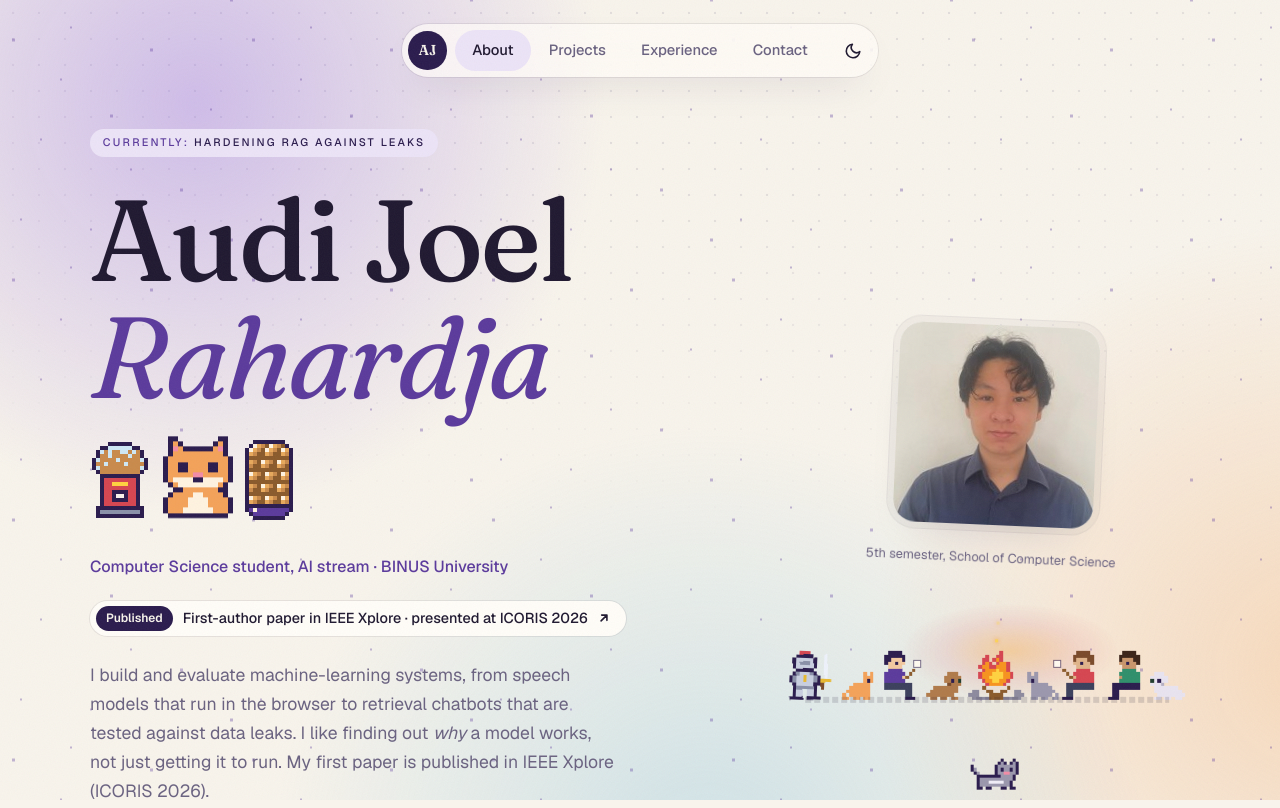
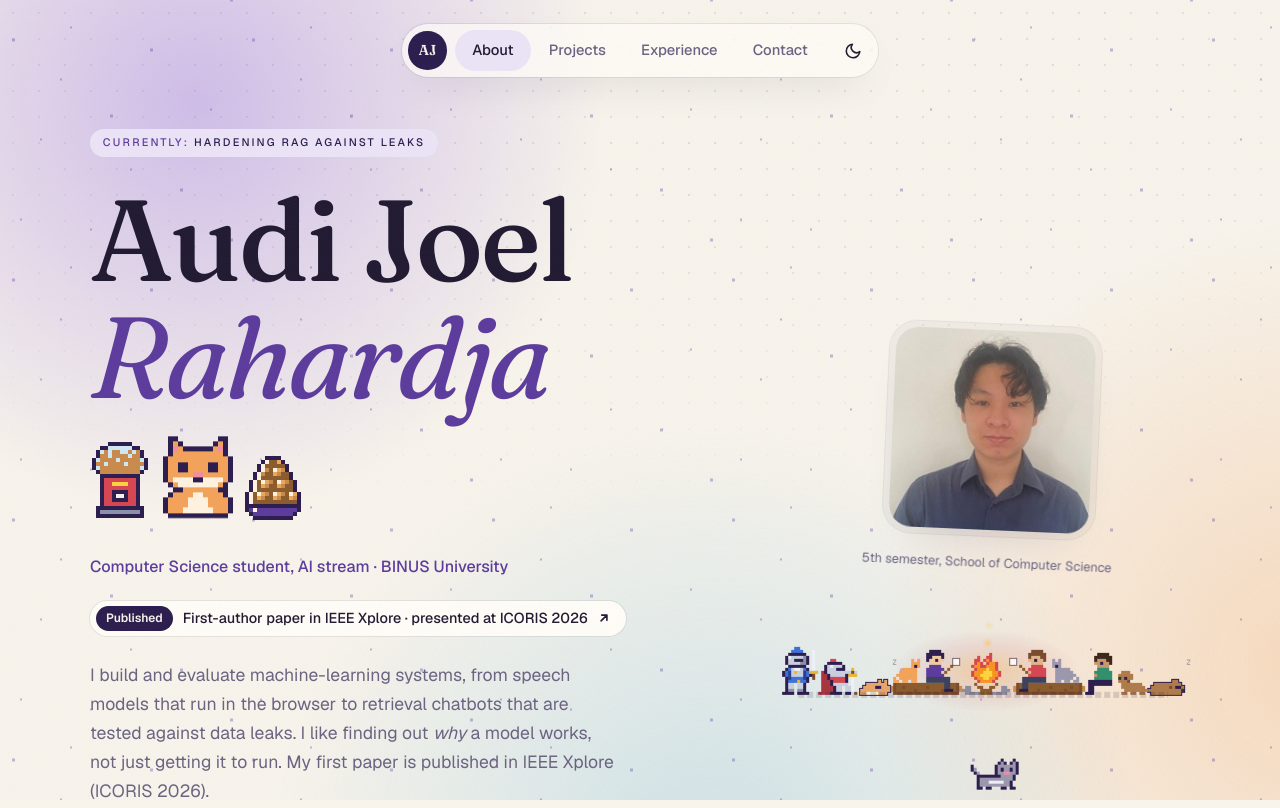
Before and after one commit to AudiJRahardja/portfolio, a plain HTML site: page index.html in a window 1280 px wide. Shown: the top 808 px of the page. Drawn offline with nearby package versions, Linux system fonts and the light colour scheme; no server answers.

Commit message:
Campfire: log benches, sleeping cat and dog, kneeling red-caped knight; silver-blue knight; bite hill
- Bite tower is now a rounded hill of bites with a highlight down the left slope
- Two long log benches; friends and cats sit on them, one friend and a dog sit on the ground
- Sleeping cat and dog with floating z's (click: snore / five more minutes)
- New kneeling knight: red cape and plume, hands on the hilt of a sword planted in the ground
- Standing knight redrawn: silver armour, blue plume, shoulder plates and tabard, gold emblem
- Scene re-laid out (134x34), fits from 360px with no horizontal scroll

```diff
--- a/index.html
+++ b/index.html
@@ -23,7 +23,7 @@
     <link rel="preconnect" href="https://fonts.googleapis.com">
     <link rel="preconnect" href="https://fonts.gstatic.com" crossorigin>
     <link href="https://fonts.googleapis.com/css2?family=Fraunces:ital,opsz,wght@0,9..144,400..700;1,9..144,400..600&family=Geist:wght@400;500;600&family=Silkscreen&display=swap" rel="stylesheet">
-    <link rel="stylesheet" href="style.css?v=mwyxys2p">
+    <link rel="stylesheet" href="style.css?v=mwyyd0fj">
 </head>
 <body>
     <a class="skip-link" href="#main">Skip to content</a>
@@ -586,7 +586,7 @@
         </div>
     </footer>
 
-    <script defer src="pixel.js?v=mwyxys2p"></script>
-    <script defer src="script.js?v=mwyxys2p"></script>
+    <script defer src="pixel.js?v=mwyyd0fj"></script>
+    <script defer src="script.js?v=mwyyd0fj"></script>
 </body>
 </html>
--- a/pixel.js
+++ b/pixel.js
@@ -15,6 +15,7 @@
         // feeder + campfire
         l: '#cfe8f5', c: '#c98a4b', m: '#8a5a2b', v: '#5b3a9c', z: '#8d8a9e',
         a: '#f7931e', Y: '#ffd23f', f: '#f2c9a0', S: '#5b3a9c', P: '#3b3f5c', D: '#b07a4a', L: '#7a4a2a',
+        B: '#3d6fd8', N: '#23408f', R: '#a8323e',
     };
     const BIG_TOP = [
         '..kk........kk..',
@@ -67,20 +68,23 @@
     const SPRITES = {
         catA: [...CAT_TOP, '..kk.kk...kk.kk.'],
         catB: [...CAT_TOP, '...kk.kk.kk.kk..'],
+        // standing knight: silver armour, blue plume, tabard and shoulder plates, gold emblem
         knight: [
-            '...rrr......',
-            '..kkkkk...b.',
-            '.ksssssk..b.',
-            '.ksdddsk..b.',
-            '.ksssssk..b.',
-            '..kkkkk...b.',
-            '.kdsssdk..b.',
-            'kdssgssdk.b.',
-            'kdssgssdkggg',
-            '.kssssskkh..',
-            '.kdddddk.h..',
+            '....BB......',
+            '...BBBB...b.',
+            '..kkkkkk..b.',
+            '.kbssssdk.b.',
+            '.ksskkkdk.b.',
+            '.kssssddk.b.',
+            '..kkkkkk..b.',
+            '.kBsbbsBk.b.',
+            'kBNsgssNBggg',
+            'kBNssssNBkh.',
+            '.kNBBBBNk.h.',
+            '.kBBBgBBk...',
             '.kss.ssk....',
             '.kss.ssk....',
+            '.kdd.ddk....',
             'kkkk.kkkk...',
         ],
         onigiri: [
@@ -125,30 +129,64 @@
             '.kkkkkkkkkkkk.',
         ],
         // neat rectangular stack of kibble with a shine stripe, in a glossy bowl
-        // neat stack of round cat bites (brick pattern, each with a highlight), in a glossy bowl
+        // a rounded hill of cat bites (brick pattern, highlight down the left slope) in a glossy bowl
         tower: [
-            '..kkkkkkkk..',
-            '.kwucmwucmk.',
-            'kwucmwucmwuk',
-            'kucmmucmmuck',
-            'kmmmmmmmmmmk',
-            'kucmwucmwuck',
-            'kcmmucmmucmk',
-            'kmmmmmmmmmmk',
-            'kwucmwucmwuk',
-            'kucmmucmmuck',
-            'kmmmmmmmmmmk',
-            'kucmwucmwuck',
-            'kcmmucmmucmk',
-            'kmmmmmmmmmmk',
-            'kwucmwucmwuk',
-            'kucmmucmmuck',
-            'kkkkkkkkkkkk',
-            'kvwvvvvvvvvk',
-            '.kvvvvvvvvk.',
-            '..kkkkkkkk..',
+            '.....kkkk.....',
+            '....kwmmuk....',
+            '...kwmmmmmk...',
+            '...kwcmwuck...',
+            '..kwcmmucmmk..',
+            '..kwmmmmmmmk..',
+            '.kwmwucmwucmk.',
+            '.kwmucmmucmmk.',
+            '.kwmmmmmmmmmk.',
+            'kwmwucmwucmwuk',
+            'kwmucmmucmmuck',
+            'kwmmmmmmmmmmmk',
+            'kkkkkkkkkkkkkk',
+            'kvwvvvvvvvvvvk',
+            '.kvvvvvvvvvvk.',
+            '..kkkkkkkkkk..',
         ],
         bite: ['mc', 'cm'],
+        // kneeling knight: red cape and plume, hands on the hilt of a sword planted in the ground
+        knightKneel: [
+            '....rr........',
+            '...kkkkk......',
+            '..ksbsssk.....',
+            '..kssskkk..g..',
+            '.Rksssssssshs.',
+            '.RRkssssskggg.',
+            '.RRkrrrrrk.b..',
+            '.RRRkrrrrk.b..',
+            '.RRRksssss.b..',
+            '.RRRRkss.ssb..',
+            '.RRRRkss.ssb..',
+            'RRRRkkkk.kkbm.',
+        ],
+        // long log bench
+        bench: [
+            '.LmmmmmmmmmmmmmmmmmmmmL.',
+            'cLmmLmmmmmmmLmmmmmmLmmLc',
+            'cLmmmmmmLmmmmmmmmLmmmmLc',
+            '.LLLLLLLLLLLLLLLLLLLLLL.',
+        ],
+        // curled-up sleeping cat
+        sleepCat: [
+            '......o.o.',
+            '..ooooooo.',
+            '.ooookkooo',
+            'oooooooooo',
+            'oowwwwooo.',
+        ],
+        // stretched-out sleeping dog
+        sleepDog: [
+            '........DD..',
+            '..DDDDDDDDD.',
+            '.DDDDDDLDkkD',
+            'DDDDDDDDDDDn',
+            '.DDDDDDDDDD.',
+        ],
 
         // campfire scene
         person: PERSON,
@@ -512,65 +550,69 @@
     });
 
     // ---------- campfire scene (under the profile picture) ----------
+    // Layout is in scene pixels (W x H); ground is the bottom row. Logs are benches.
     document.querySelectorAll('[data-campfire]').forEach((scene) => {
-        // px per pixel, chosen so the scene fits the screen; OX shifts everything right to leave room for the knight
-        const S = window.innerWidth < 420 ? 2.75 : window.innerWidth < 640 ? 3 : 3.5, OX = 13, W = 100 + OX, H = 32;
+        const W = 134, H = 34;
+        const S = window.innerWidth < 420 ? 2.3 : window.innerWidth < 640 ? 2.6 : 3; // px per pixel, so it fits the screen
         scene.style.width = `${W * S}px`;
         scene.style.height = `${H * S}px`;
-        const at = (el, x, y) => { el.style.left = `${(x + OX) * S}px`; el.style.top = `${y * S}px`; scene.append(el); return el; };
+        const at = (el, x, y) => { el.style.left = `${x * S}px`; el.style.top = `${y * S}px`; scene.append(el); return el; };
+        const deco = (sprite, x, y, cls, pal) => {
+            const d = document.createElement('span');
+            d.className = cls;
+            d.innerHTML = svg(sprite, S, pal);
+            return at(d, x, y);
+        };
 
-        // the knight stands guard at the left end of the camp
-        const kslot = document.createElement('span');
-        kslot.className = 'knight-slot';
-        at(kslot, -OX, 18);
-        makeKnight(kslot, S);
-
+        const FIRE_X = 63, FIRE_Y = 20; // flames top-left
         const glow = document.createElement('span');
         glow.className = 'cf-glow';
         glow.style.width = `${64 * S}px`;
         glow.style.height = `${28 * S}px`;
-        at(glow, 18, 4);
+        at(glow, FIRE_X + 5 - 32, FIRE_Y + 6 - 14);
 
-        const chatter = (btn, lines) => {
+        const chatter = (btn, lines, cls = 'hop') => {
             const bb = btn.querySelector('.px-bubble');
             let i = 0, t;
             btn.addEventListener('click', () => {
                 bb.textContent = lines[i++ % lines.length];
                 btn.classList.add('talking');
-                btn.classList.remove('hop'); void btn.offsetWidth; btn.classList.add('hop');
+                btn.classList.remove(cls); void btn.offsetWidth; btn.classList.add(cls);
                 clearTimeout(t);
                 t = setTimeout(() => btn.classList.remove('talking'), 1700);
                 say(bb.textContent);
             });
         };
-        const actor = (sprite, x, y, label, lines, { flip = false, pal } = {}) => {
+        const actor = (sprite, x, y, label, lines, { flip = false, pal, cls = 'cf-actor', anim = 'hop' } = {}) => {
             const b = document.createElement('button');
             b.type = 'button';
-            b.className = 'cf-actor';
+            b.className = cls;
             b.setAttribute('aria-label', label);
             b.innerHTML = `<span class="cf-sprite${flip ? ' cf-flip' : ''}">${svg(sprite, S, pal)}</span><span class="px-bubble" aria-hidden="true"></span>`;
             at(b, x, y);
-            chatter(b, lines);
+            chatter(b, lines, anim);
             return b;
         };
 
+        // benches first, so everyone sitting on them is drawn in front
+        deco('bench', 36, 30, 'cf-bench');
+        deco('bench', 77, 30, 'cf-bench');
+
         // fire: logs + 3 flickering frames, clickable to stoke
-        const logs = document.createElement('span');
-        logs.className = 'cf-logs';
-        logs.innerHTML = svg('logs', S);
-        at(logs, 38, 28);
+        deco('logs', FIRE_X - 3, 30, 'cf-logs');
         const fire = document.createElement('button');
         fire.type = 'button';
         fire.className = 'cf-fire';
         fire.setAttribute('aria-label', 'Stoke the campfire');
+        fire.style.width = fire.style.height = `${10 * S}px`;
         fire.innerHTML = `<span class="cf-flame">${svg('fire1', S)}</span><span class="cf-flame">${svg('fire2', S)}</span><span class="cf-flame">${svg('fire3', S)}</span><span class="px-bubble" aria-hidden="true"></span>`;
-        at(fire, 41, 18);
+        at(fire, FIRE_X, FIRE_Y);
 
         const spark = (burst = false) => {
             const s = document.createElement('span');
             s.className = 'cf-spark';
-            s.style.left = `${(43 + OX + Math.random() * 6) * S}px`;
-            s.style.top = `${18 * S}px`;
+            s.style.left = `${(FIRE_X + 2 + Math.random() * 6) * S}px`;
+            s.style.top = `${FIRE_Y * S}px`;
             s.style.setProperty('--sx', `${(Math.random() - 0.5) * (burst ? 60 : 24)}px`);
             s.style.setProperty('--sy', `${-(burst ? 50 : 30) - Math.random() * 30}px`);
             scene.append(s);
@@ -589,22 +631,38 @@
         });
         if (!reduced) setInterval(() => { if (on && !document.hidden && scene.offsetParent) spark(); }, 450);
 
-        // people, cats, dogs
-        actor('smallCat', 2, 24, 'Orange cat by the fire', ['meow', '*stares at the flames*', 'mrrp?'], { pal: { o: '#f4a259' } });
-        actor('person', 12, 18, 'Friend toasting a marshmallow', ['Perfect night for this.', 'Mine is going to be golden.', 'Model is still training…'], { pal: { h: '#2a1b4d', S: '#5b3a9c' } });
-        actor('dog', 26, 24, 'Brown dog', ['woof!', '*tail wag*', 'bork?'], {});
-        actor('smallCat', 55, 24, 'Grey cat', ['…mew', '*loafs*', 'is that a marshmallow'], { flip: true, pal: { o: '#9b97ad' } });
-        actor('person', 65, 18, 'Friend with a marshmallow stick', ['Who brought snacks?', 'Ahh, cozy.', 'Mine caught fire again.'], { flip: true, pal: { h: '#7a4a2a', S: '#d64550', f: '#e0b48a' } });
-        actor('personIdle', 78, 18, 'Friend warming their hands', ['Tell a scary story!', 'I hear an owl…', 'Best evening.'], { flip: true, pal: { h: '#3b2418', S: '#2f8f6b', P: '#2a1b4d', f: '#c9966b' } });
-        actor('dog', 90, 24, 'White dog', ['woof woof!', '*sniffs marshmallow*', 'arf'], { flip: true, pal: { D: '#e9e4f0', L: '#b6b0c4' } });
+        // the two knights guard the left end of the camp
+        const kslot = document.createElement('span');
+        kslot.className = 'knight-slot';
+        at(kslot, 0, H - 16);
+        makeKnight(kslot, S);
+        actor('knightKneel', 12, H - 12, 'Kneeling knight with a red cape', ['…', 'I keep watch.', 'May your models converge.', 'For the realm!'], { anim: 'bow' });
 
-        // marshmallows on the two sticks: click to toast (white -> golden -> brown -> burnt -> new one)
+        // ground sleepers
+        actor('sleepCat', 26, H - 5, 'Sleeping cat', ['zzz…', '*snore*', 'five more minutes…'], { cls: 'cf-actor cf-sleep', anim: 'stir', pal: { o: '#e7a56a' } });
+        actor('sleepDog', 122, H - 5, 'Sleeping dog', ['zzz…', '*dreams of bones*', '*snore*'], { cls: 'cf-actor cf-sleep', anim: 'stir' });
+
+        // on the left bench
+        actor('smallCat', 37, 22, 'Orange cat on the log', ['meow', '*stares at the flames*', 'mrrp?'], { pal: { o: '#f4a259' } });
+        actor('person', 46, 19, 'Friend toasting a marshmallow', ['Perfect night for this.', 'Mine is going to be golden.', 'Model is still training…'], { pal: { h: '#2a1b4d', S: '#5b3a9c' } });
+
+        // on the right bench
+        actor('person', 79, 19, 'Friend with a marshmallow stick', ['Who brought snacks?', 'Ahh, cozy.', 'Mine caught fire again.'], { flip: true, pal: { h: '#7a4a2a', S: '#d64550', f: '#e0b48a' } });
+        actor('smallCat', 90, 22, 'Grey cat on the log', ['…mew', '*loafs*', 'is that a marshmallow'], { flip: true, pal: { o: '#9b97ad' } });
+
+        // ground sitters on the right
+        actor('personIdle', 101, H - 14, 'Friend sitting on the ground', ['Ground is comfier.', 'I hear an owl…', 'Best evening.'], { flip: true, pal: { h: '#3b2418', S: '#2f8f6b', P: '#2a1b4d', f: '#c9966b' } });
+        actor('dog', 112, H - 8, 'Brown dog', ['woof!', '*tail wag*', 'bork?'], { flip: true });
+
+        // marshmallows on the two sticks: click to toast (raw -> golden -> toasted -> burnt -> fresh)
         const STAGES = [['#fffaf0', 'raw'], ['#f3d79a', 'golden'], ['#c98a4b', 'toasted'], ['#3a2a20', 'burnt']];
-        [[23, 21, 'left'], [63, 21, 'right']].forEach(([x, y, side]) => {
+        [[57, 22, 'left'], [76, 22, 'right']].forEach(([x, y, side]) => {
             const b = document.createElement('button');
             b.type = 'button';
             b.className = 'cf-mallow';
             b.innerHTML = '<i></i><span class="px-bubble" aria-hidden="true"></span>';
+            b.style.width = b.style.height = `${6 * S}px`;
+            b.querySelector('i').style.width = b.querySelector('i').style.height = `${2 * S}px`;
             at(b, x - 2, y - 2); // 6x6-pixel hit area around the 2x2 marshmallow
             const dot = b.querySelector('i');
             const mbb = b.querySelector('.px-bubble');
--- a/style.css
+++ b/style.css
@@ -1116,8 +1116,9 @@ article > .cs-block { margin-bottom: 4rem; }
 .fd-tower::after {
     content: "";
     position: absolute;
-    left: 4px; right: 4px; top: 4px; height: 60px;
-    background: linear-gradient(115deg, transparent 35%, rgba(255, 255, 255, 0.55) 50%, transparent 65%) no-repeat;
+    left: 0; right: 0; top: 0; height: 48px; /* the hill part of the sprite */
+    clip-path: polygon(36% 0, 64% 0, 100% 100%, 0 100%);
+    background: linear-gradient(115deg, transparent 35%, rgba(255, 255, 255, 0.6) 50%, transparent 65%) no-repeat;
     background-size: 250% 100%;
     background-position: 150% 0;
     animation: fd-glint 4.5s ease-in-out infinite;
@@ -1194,3 +1195,29 @@ article > .cs-block { margin-bottom: 4rem; }
 @media (max-width: 1024px) { .hero-photo { justify-self: center; } }
 .campfire .knight-slot { position: absolute; right: auto !important; bottom: auto !important; }
 .campfire .px-knight { padding: 0; line-height: 0; }
+
+/* campfire: benches, sleepers, knight animations */
+.cf-bench { pointer-events: none; }
+.cf-actor.bow .cf-sprite { display: block; animation: cf-bow 0.6s steps(3); transform-origin: bottom center; }
+@keyframes cf-bow { 50% { transform: translateY(2px) rotate(3deg); } }
+.cf-actor.stir .cf-sprite { display: block; animation: cf-stir 0.5s steps(4); }
+@keyframes cf-stir { 25% { transform: translateX(-1px); } 75% { transform: translateX(1px); } }
+.cf-sleep::before, .cf-sleep::after {
+    content: "z";
+    position: absolute;
+    right: -2px; top: -10px;
+    font-family: 'Silkscreen', ui-monospace, monospace;
+    font-size: 9px;
+    color: var(--muted);
+    opacity: 0;
+    animation: cf-z 2.8s ease-out infinite;
+    pointer-events: none;
+}
+.cf-sleep::after { animation-delay: 1.4s; font-size: 7px; }
+@keyframes cf-z {
+    0% { opacity: 0; transform: translate(0, 4px); }
+    25% { opacity: 0.9; }
+    100% { opacity: 0; transform: translate(8px, -14px); }
+}
+@media (prefers-reduced-motion: reduce) { .cf-sleep::before { opacity: 0.8; animation: none; } .cf-sleep::after { display: none; } }
+.cf-sleep .px-svg { filter: drop-shadow(1px 0 0 #2a1b4d) drop-shadow(-1px 0 0 #2a1b4d) drop-shadow(0 -1px 0 #2a1b4d) drop-shadow(0 1px 0 #2a1b4d); }
```
Also changed, not shown: projects/brightnest-rag.html (+3 -3 lines), projects/fake-review-detection.html (+3 -3 lines), projects/grand-treasure-raid.html (+3 -3 lines), projects/medsnap.html (+3 -3 lines), projects/pdr-paper.html (+3 -3 lines), projects/voice-chess.html (+3 -3 lines).
